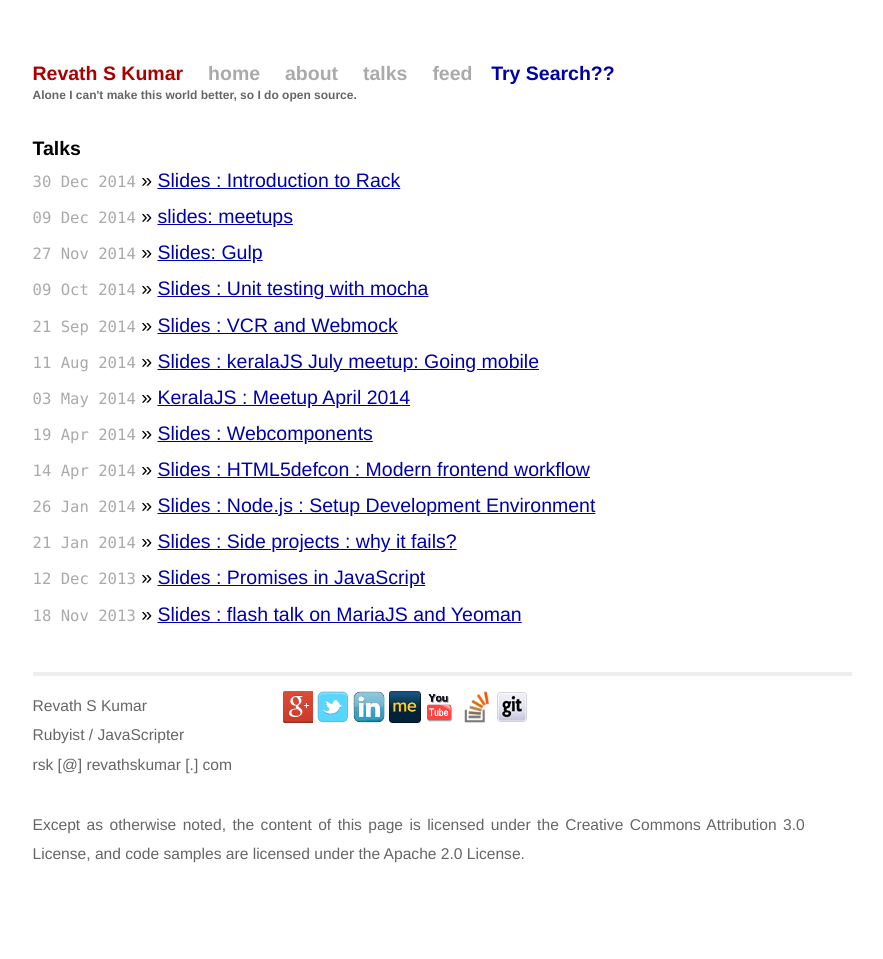
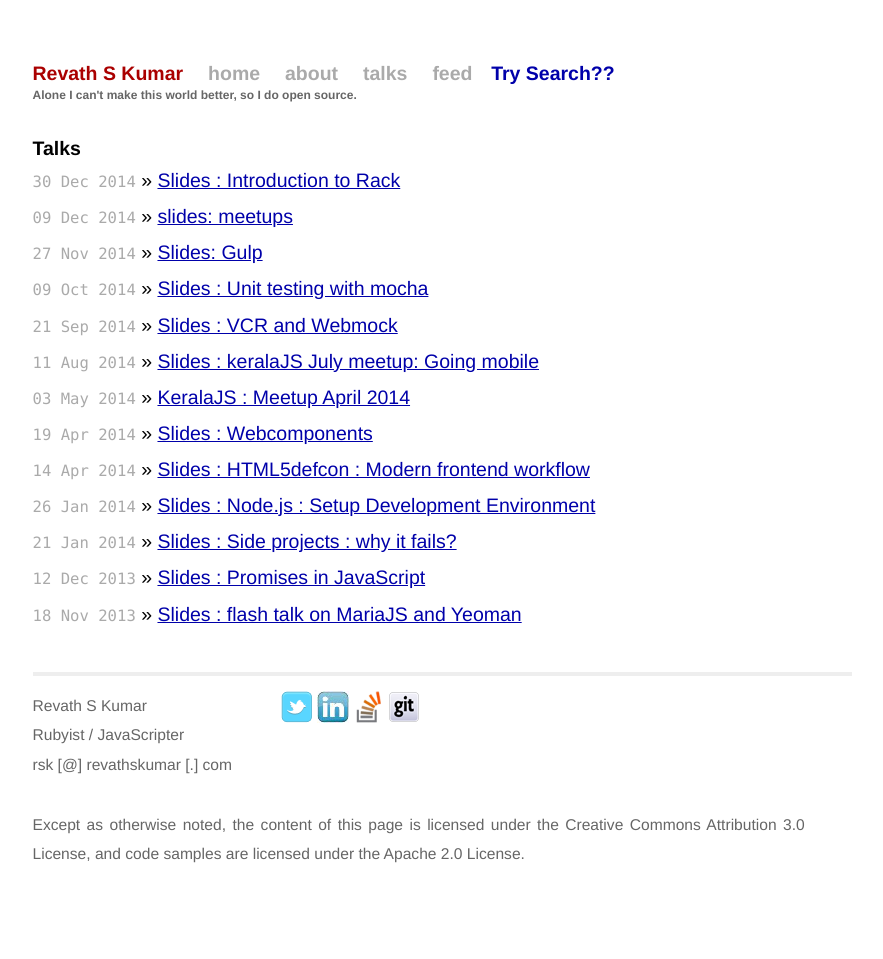
Before and after one commit to revathskumar/blog.revathskumar.com, a Jekyll site: the page built from talks.html, in a window 1280 px wide. Shown: the whole page, without its empty margins (198-1081 px from the left). Built offline with Jekyll 4.4.1, drawn with Linux system fonts in a browser that asks for light colours.

Commit message:
fix footer

```diff
--- a/_layouts/default.html
+++ b/_layouts/default.html
@@ -87,11 +87,8 @@
           </div>
           <div class="contact social">
             <p>
-              <a rel="publisher" href="https://plus.google.com/+RevathSKumar" target="_blank"></a>
               <a href="http://twitter.com/revathskumar" rel="nofollow" target="_blank" class='twitter'></a>
               <a href="http://www.linkedin.com/in/revathskumar" rel="nofollow" target="_blank" class='linkedin'></a>
-              <a href="http://www.about.me/revathskumar" rel="nofollow" target="_blank" class='aboutme'></a>
-              <a href="http://www.youtube.com/revathskumar" rel="nofollow" target="_blank" class='youtube'></a>
               <a href="http://stackoverflow.com/users/250470/rsk" rel="nofollow" target="_blank" class='stackoverflow'></a>
               <a href="https://github.com/revathskumar" rel="nofollow" target="_blank" class='github'></a>
             </p>
```
